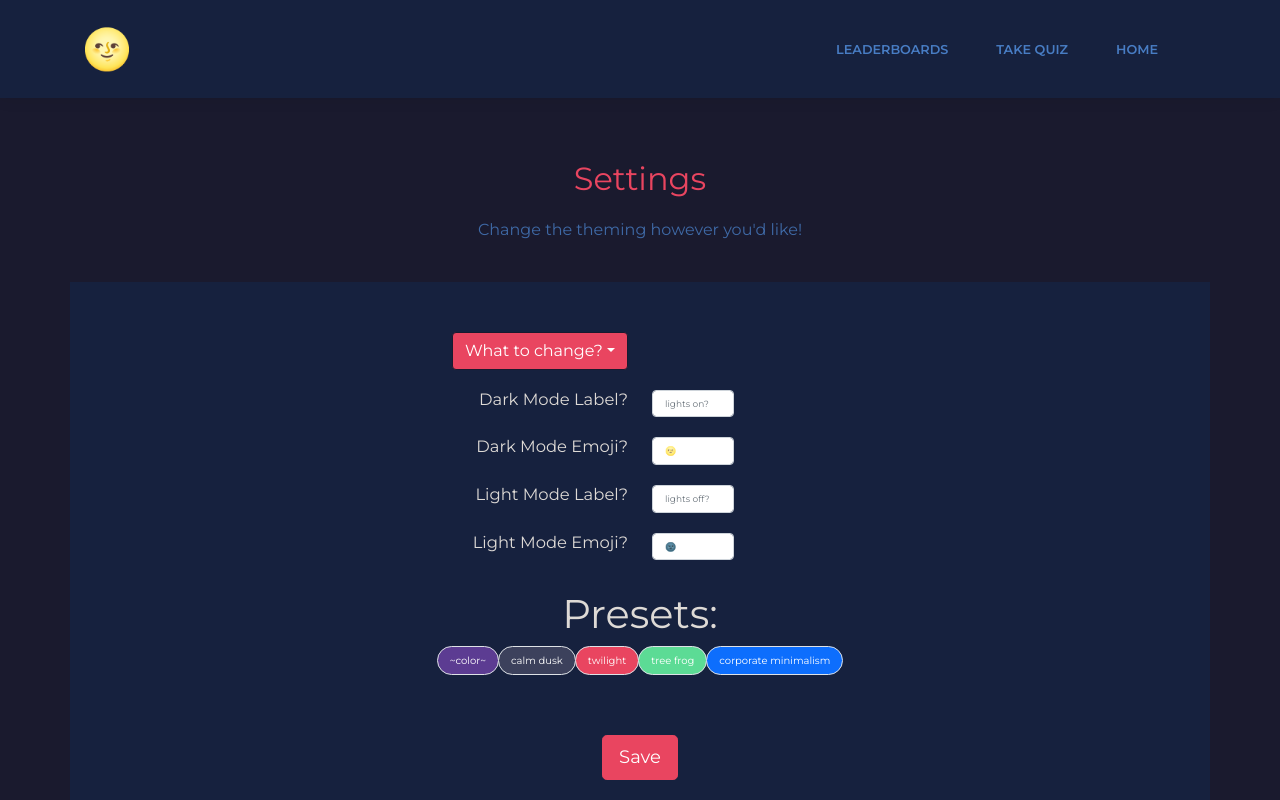
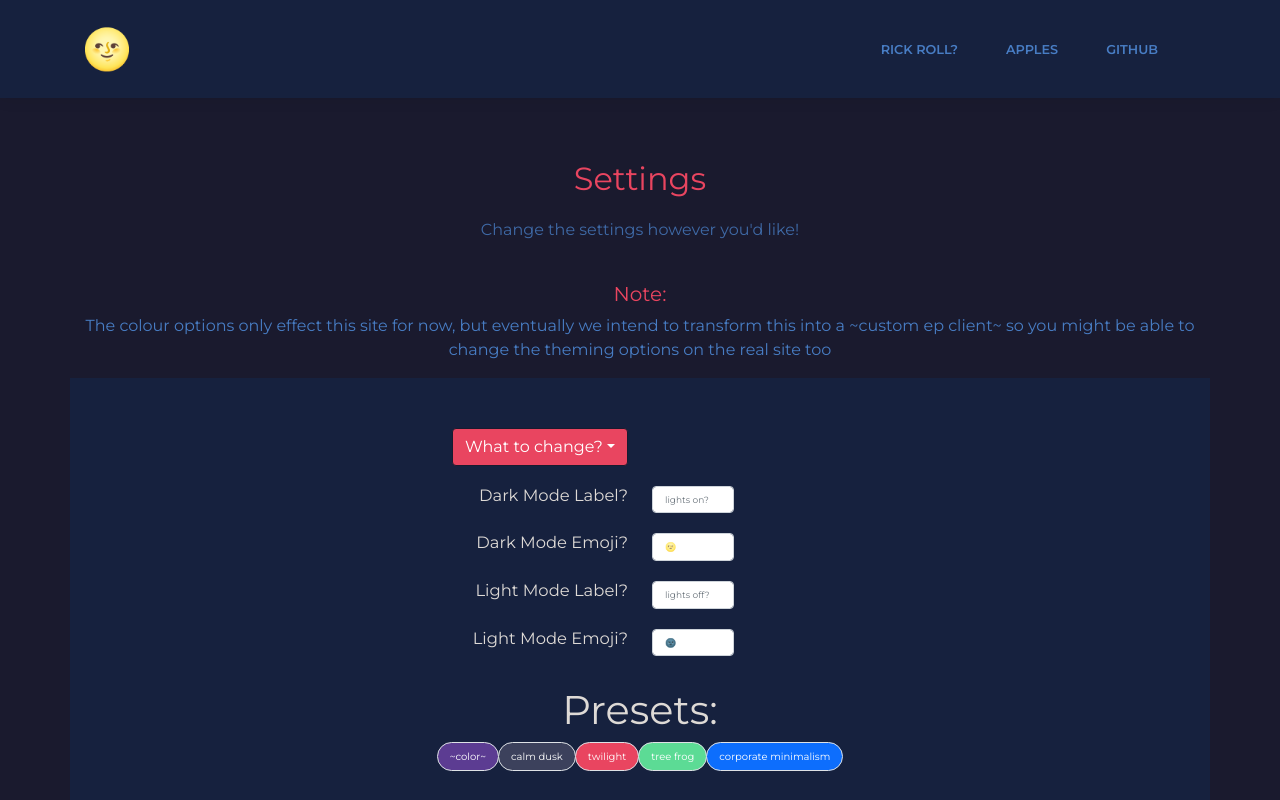
Before and after one commit to akioweh/EducationPerfected, a plain HTML site: page settings/index.html in a window 1280 px wide. Shown: the top 800 px of the page. Drawn offline with nearby package versions, Linux system fonts and the light colour scheme; some packages are replaced by stand-ins of ours; a script that the page names is missing.

Commit message:
updated some styling stuff

```diff
--- a/assets/css/theming.css
+++ b/assets/css/theming.css
@@ -13,7 +13,7 @@
     --light-highlight: #0d6efd;
 
     /* Dark mode */
-    --dark-switch-shadow: #fce477;
+    --dark-switch-shadow: #e94560;
     --dark-switch-icon: "🌝";
     --dark-switch-text: "lights on?";
     --dark-text: #dedad6;
--- a/settings/index.html
+++ b/settings/index.html
@@ -5,12 +5,12 @@
 <head>
   <meta charset="utf-8">
   <meta name="viewport" content="width=device-width, initial-scale=1.0, shrink-to-fit=no">
-  <title>Maths Club</title>
+  <title>EP Settings</title>
   <meta property="og:type" content="website">
-  <meta name="description" content="CGS Maths Club">
-  <meta name="keywords" content="maths, CGS">
+  <meta name="description" content="Education Perfected Settings">
+  <meta name="keywords" content="education, perfect, settings">
   <meta name="author" content="Garv Shah">
-  <link rel="icon" type="image/png" sizes="32x32" href="assets/img/favicon.png">
+  <link rel="icon" type="../image/png" sizes="32x32" href="assets/img/favicon.png">
   <link rel="stylesheet" href="../assets/bootstrap/css/bootstrap.min.css">
   <link rel="stylesheet" href="https://fonts.googleapis.com/css?family=Montserrat:400,400i,700,700i,600,600i">
   <link rel="stylesheet" href="https://cdnjs.cloudflare.com/ajax/libs/baguettebox.js/1.10.0/baguetteBox.min.css">
@@ -33,9 +33,9 @@
       <div class="collapse navbar-collapse" id="navcol-1">
         <!-- The tabs for navigation that read to different parts of the site -->
         <ul class="navbar-nav ms-auto">
-          <li class="nav-item"><a class="nav-link active" href="https://www.youtube.com/watch?v=dQw4w9WgXcQ" style="color: var(--secondary-text-color); transition: color 0.4s, background-color 0.4s;">Leaderboards</a></li>
-          <li class="nav-item"><a class="nav-link active" href="https://www.youtube.com/watch?v=FtutLA63Cp8" style="color: var(--secondary-text-color); transition: color 0.4s, background-color 0.4s;">Take quiz</a></li>
-          <li class="nav-item"><a class="nav-link active" href="../" style="color: var(--secondary-text-color); transition: color 0.4s, background-color 0.4s;">Home</a></li>
+          <li class="nav-item"><a class="nav-link active" href="https://www.youtube.com/watch?v=dQw4w9WgXcQ" style="color: var(--secondary-text-color); transition: color 0.4s, background-color 0.4s;">rick roll?</a></li>
+          <li class="nav-item"><a class="nav-link active" href="https://www.youtube.com/watch?v=FtutLA63Cp8" style="color: var(--secondary-text-color); transition: color 0.4s, background-color 0.4s;">apples</a></li>
+          <li class="nav-item"><a class="nav-link active" href="https://github.com/KEN-2000l/EducationPerfected" style="color: var(--secondary-text-color); transition: color 0.4s, background-color 0.4s;">GitHub</a></li>
         </ul>
       </div>
     </div>
@@ -47,8 +47,10 @@
       <div class="container">
         <div class="block-heading">
           <h2 class="text-info" style="color: var(--theme-color) !important; transition: color 0.4s, background-color 0.4s;">Settings</h2>
-          <p style="color: var(--secondary-text-color); transition: color 0.4s, background-color 0.4s;">Change the theming however you'd like!</p>
+          <p style="color: var(--secondary-text-color); transition: color 0.4s, background-color 0.4s;">Change the settings however you'd like!</p>
         </div>
+        <h5 class="text-info" style="color: var(--theme-color) !important; text-align: center; transition: color 0.4s, background-color 0.4s;">Note:</h5>
+        <p style="color: var(--secondary-text-color); text-align: center; transition: color 0.4s, background-color 0.4s;">The colour options only effect this site for now, but eventually we intend to transform this into a ~custom ep client~ so you might be able to change the theming options on the real site too</p>
       </div> <!-- End of 1st Row -->
       <!-- Start of 2nd Row (the colour picker) -->
       <div class="container" style="background: var(--secondary-bg-color);">
```
